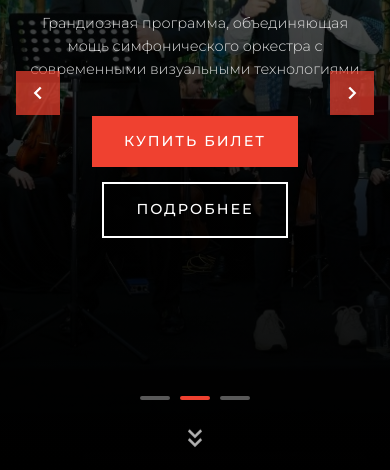
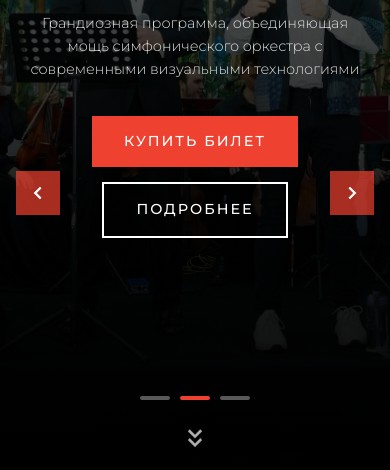
Before and after one commit to RuslanKudinov/SLO2, a plain HTML site: page index.html in a window 390 px wide. Shown: the part 374-844 px from the top of the page. Drawn offline with Linux system fonts and the light colour scheme.

Commit message:
Update index.html

```diff
--- a/index.html
+++ b/index.html
@@ -109,7 +109,7 @@
   .slider-arrow {
     width: 44px;
     height: 44px;
-    transform: translateY(-50%) translateY(45px); /* сдвиг вниз на 15px */
+    transform: translateY(-50%) translateY(145px); /* сдвиг вниз на 15px */
   }
   .slider-arrow svg { width: 22px; height: 22px; }
 }
```
